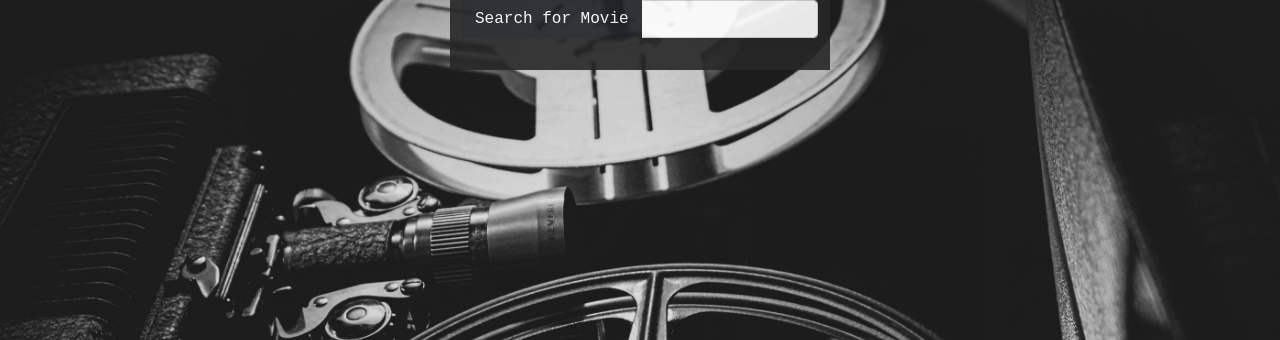
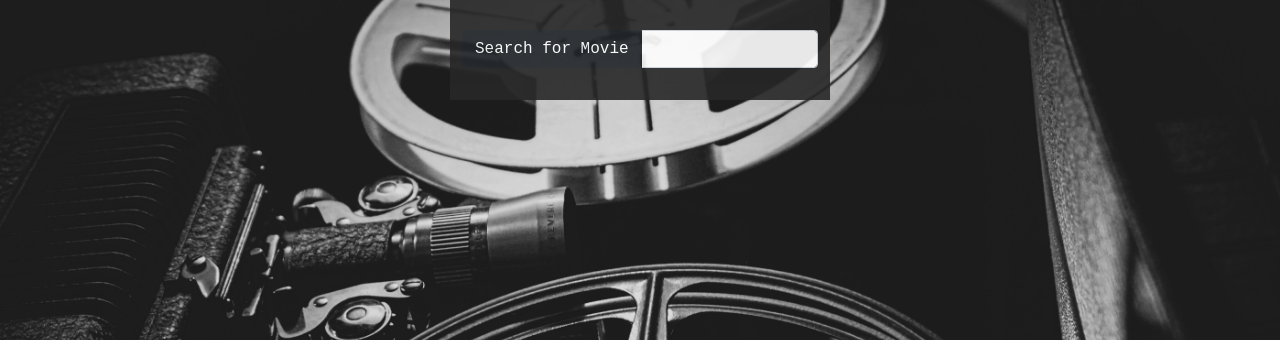
Before and after one commit to worth-winchester/serverSideWebDevGroupProject, a Flask app: page /movieID in a window 1280 px wide. Shown: the part 90-430 px from the top of the page. Run offline with Flask 2, Linux system fonts and the light colour scheme.

Commit message:
12/9/21 1:18PM

```diff
--- a/templates/searchByID.html
+++ b/templates/searchByID.html
@@ -36,6 +36,7 @@
                 <div class="col">
                 </div>
                 <div class="col mainCol">
+                    <br>
                     <form action=# method="post">
                         <div class="input-group mb-3">
                             <button name="submitButton" value="searchOmdb" class="btn btn-dark" type="submit" id="button-addon1">Search for Movie</button>
@@ -51,7 +52,7 @@
                 </div>
                 <div class="col mainCol">
                     <p id="movieData">{{ dataTitle }}</p>
-                    <a href="{{ dataPosterUrl }}">{{ dataPosterText }}</a>
+                    <p id=movieData><a href="{{ dataPosterUrl }}">{{ dataPosterText }}</a></p>
                     <p id="movieData">{{ dataYear }}</p>
                     <p id="movieData">{{ dataRated }}</p>
                     <p id="movieData">{{ dataRuntime }}</p>
--- a/templates/searchByTitle.html
+++ b/templates/searchByTitle.html
@@ -36,6 +36,7 @@
                 <div class="col">
                 </div>
                 <div class="col mainCol">
+                    <br>
                     <form action=# method="post">
                         <div class="input-group mb-3">
                             <button name="submitButton" value="searchOmdb" class="btn btn-dark" type="submit" id="button-addon1">Search for Movie</button>
@@ -51,7 +52,7 @@
                 </div>
                 <div class="col mainCol">
                     <p id="movieData">{{ dataTitle }}</p>
-                    <a href="{{ dataPosterUrl }}">{{ dataPosterText }}</a>
+                    <p id="movieData"><a href="{{ dataPosterUrl }}">{{ dataPosterText }}</a></p>
                     <p id="movieData">{{ dataYear }}</p>
                     <p id="movieData">{{ dataRated }}</p>
                     <p id="movieData">{{ dataRuntime }}</p>
--- a/test.txt
+++ b/test.txt
@@ -1 +1 @@
-{"Title":"Pi","Year":"1998","Rated":"R","Released":"10 Jul 1998","Runtime":"84 min","Genre":"Drama, Horror, Mystery","Director":"Darren Aronofsky","Writer":"Darren Aronofsky, Sean Gullette, Eric Watson","Actors":"Sean Gullette, Mark Margolis, Ben Shenkman","Plot":"A paranoid mathematician searches for a key number that will unlock the universal patterns found in nature.","Language":"English, Hebrew","Country":"United States","Awards":"8 wins & 12 nominations","Poster":"https://m.media-amazon.com/images/M/MV5BMjYzNTA4YzItYTQ2Yy00NDQwLWI2OGItN2JmMjZhZTVhMzI5L2ltYWdlXkEyXkFqcGdeQXVyNTAyODkwOQ@@._V1_SX300.jpg","Ratings":[{"Source":"Internet Movie Database","Value":"7.4/10"},{"Source":"Rotten Tomatoes","Value":"88%"},{"Source":"Metacritic","Value":"72/100"}],"Metascore":"72","imdbRating":"7.4","imdbVotes":"174,886","imdbID":"tt0138704","Type":"movie","DVD":"26 Feb 2002","BoxOffice":"$3,221,152","Production":"N/A","Website":"N/A","Response":"True"}
+{"Title":"Blade Runner","Year":"1982","Rated":"R","Released":"25 Jun 1982","Runtime":"117 min","Genre":"Drama, Mystery, Sci-Fi","Director":"Ridley Scott","Writer":"Hampton Fancher, David Webb Peoples, Philip K. Dick","Actors":"Harrison Ford, Rutger Hauer, Sean Young","Plot":"A blade runner must pursue and terminate four replicants who stole a ship in space, and have returned to Earth to find their creator.","Language":"English, German, Cantonese, Japanese, Hungarian, Arabic, Korean","Country":"United States","Awards":"Nominated for 2 Oscars. 12 wins & 19 nominations total","Poster":"https://m.media-amazon.com/images/M/MV5BNzQzMzJhZTEtOWM4NS00MTdhLTg0YjgtMjM4MDRkZjUwZDBlXkEyXkFqcGdeQXVyNjU0OTQ0OTY@._V1_SX300.jpg","Ratings":[{"Source":"Internet Movie Database","Value":"8.1/10"},{"Source":"Rotten Tomatoes","Value":"89%"},{"Source":"Metacritic","Value":"84/100"}],"Metascore":"84","imdbRating":"8.1","imdbVotes":"729,009","imdbID":"tt0083658","Type":"movie","DVD":"30 Oct 2001","BoxOffice":"$32,868,943","Production":"N/A","Website":"N/A","Response":"True"}
```
